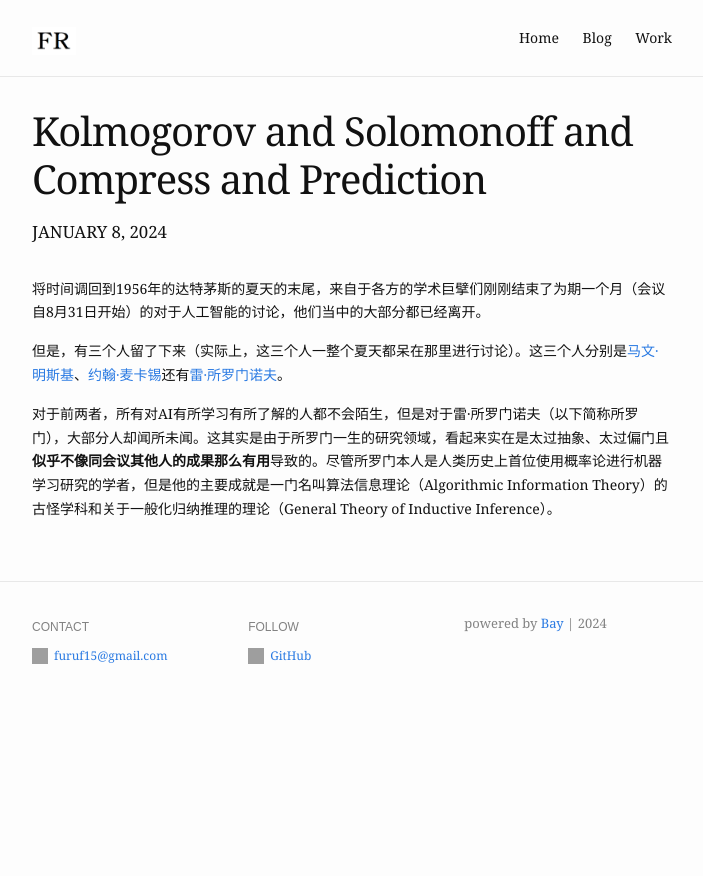
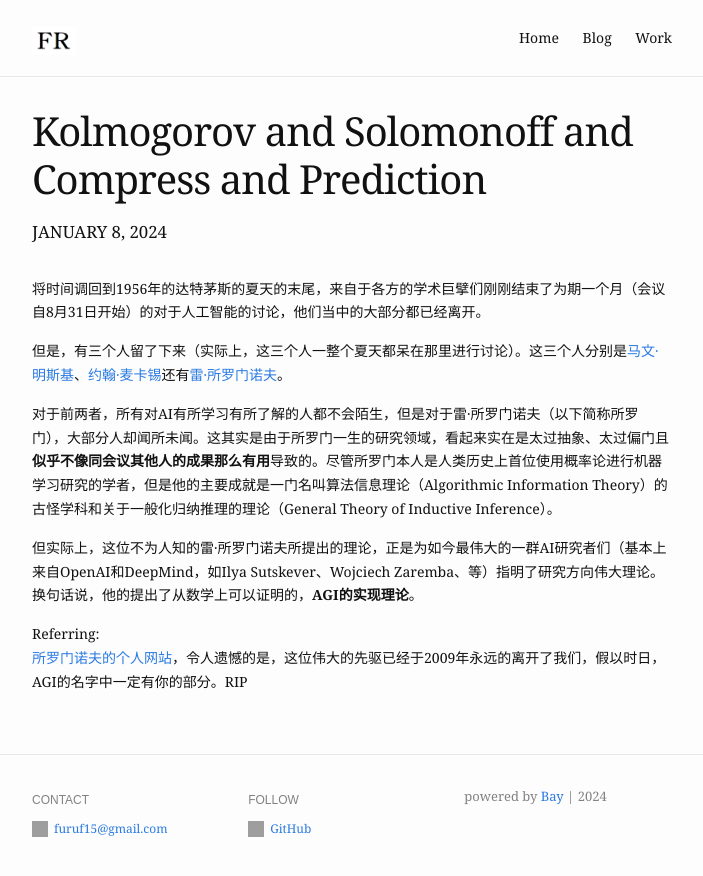
Before and after one commit to FuRuF-11/FuRuF-11.github.io, a Jekyll site: the page built from _posts/2024-01-08-Kolmogorov-and-Solomonoff-and-compress.md, in a window 1280 px wide. Shown: the top 876 px of the page, without its empty margins (288-991 px from the left). Built offline with Jekyll 4.4.1, drawn with Linux system fonts in a browser that asks for light colours; a script that is not in the unit is left out.

Commit message:
fix post

```diff
--- a/_posts/2024-01-08-Kolmogorov-and-Solomonoff-and-compress.md
+++ b/_posts/2024-01-08-Kolmogorov-and-Solomonoff-and-compress.md
@@ -10,3 +10,9 @@ blurb: "柯罗格廖夫与所罗门诺夫与压缩与预测"
 但是，有三个人留了下来（实际上，这三个人一整个夏天都呆在那里进行讨论）。这三个人分别是[马文·明斯基](https://zh.wikipedia.org/wiki/马文·闵斯基)、[约翰·麦卡锡](https://zh.wikipedia.org/wiki/约翰·麦卡锡)还有[雷·所罗门诺夫](https://en.wikipedia.org/wiki/Ray_Solomonoff)。
 
 对于前两者，所有对AI有所学习有所了解的人都不会陌生，但是对于雷·所罗门诺夫（以下简称所罗门），大部分人却闻所未闻。这其实是由于所罗门一生的研究领域，看起来实在是太过抽象、太过偏门且**似乎不像同会议其他人的成果那么有用**导致的。尽管所罗门本人是人类历史上首位使用概率论进行机器学习研究的学者，但是他的主要成就是一门名叫算法信息理论（Algorithmic Information Theory）的古怪学科和关于一般化归纳推理的理论（General Theory of Inductive Inference）。
+
+但实际上，这位不为人知的雷·所罗门诺夫所提出的理论，正是为如今最伟大的一群AI研究者们（基本上来自OpenAI和DeepMind，如Ilya Sutskever、Wojciech Zaremba、等）指明了研究方向伟大理论。换句话说，他的提出了从数学上可以证明的，**AGI的实现理论**。
+
+
+Referring:
+[所罗门诺夫的个人网站](https://raysolomonoff.com/)，令人遗憾的是，这位伟大的先驱已经于2009年永远的离开了我们，假以时日，AGI的名字中一定有你的部分。RIP
```
